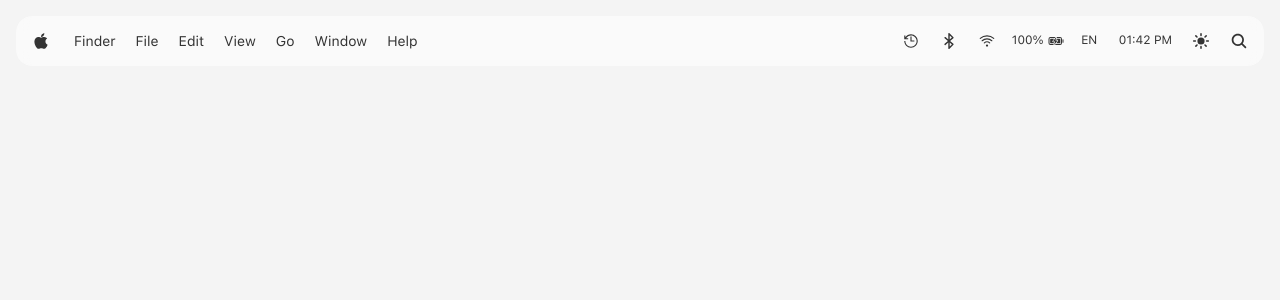
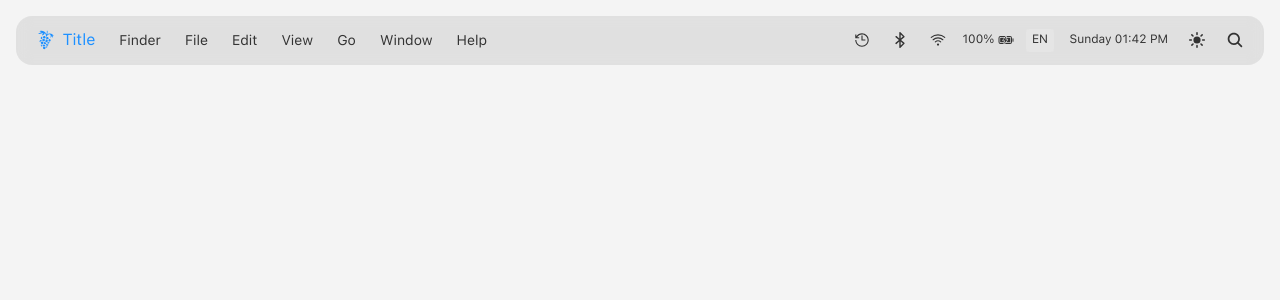
Before and after one commit to Morteza-Hoseinzadeh/color-detector, a Next.js app: page / in a window 1280 px wide. Shown: the top 300 px of the page. Built offline with nearby package versions, Linux system fonts and the light colour scheme.

Commit message:
Fix issues

```diff
--- a/src/components/UI/Header.tsx
+++ b/src/components/UI/Header.tsx
@@ -2,10 +2,12 @@
 
 import React from 'react';
 import { Box, Typography, IconButton } from '@mui/material';
-import { FaApple } from 'react-icons/fa';
+import { useThemeMode } from '@/utils/hooks/useThemeMode';
+
+// Icons
 import { IoBluetooth, IoWifiOutline, IoBatteryCharging, IoMoon, IoSearch, IoSunny } from 'react-icons/io5';
-import { useThemeMode } from '@/utils/hooks/useThemeMode';
 import { LiaHistorySolid } from 'react-icons/lia';
+import { GiGrapes } from 'react-icons/gi';
 
 export default function Header() {
   const { toggleTheme, isDarkMode } = useThemeMode();
@@ -13,12 +15,15 @@ export default function Header() {
   const menuItems = ['Finder', 'File', 'Edit', 'View', 'Go', 'Window', 'Help'];
 
   return (
-    <Box sx={{ ...styles.header, background: isDarkMode ? 'rgba(0, 0, 0, 0.1)' : 'rgba(255, 255, 255, 0.5)' }}>
+    <Box sx={{ ...styles.header, background: isDarkMode ? 'rgba(0, 0, 0, 0.4)' : 'rgba(0, 0, 0, 0.08)' }}>
       {/* Menu Items Section */}
       <Box sx={styles.menuContainer}>
-        <IconButton size="small" sx={styles.iconButton}>
-          <FaApple size={18} />
-        </IconButton>
+        <Box display={'flex'} alignItems={'center'} gap={0.3} color={'primary.main'}>
+          <IconButton size="small" sx={styles.iconButton}>
+            <GiGrapes size={20} />
+          </IconButton>
+          <Typography>Title</Typography>
+        </Box>
         {menuItems.map((item) => (
           <Typography key={item} sx={styles.menuItem} variant="body2">
             {item}
@@ -52,10 +57,7 @@ export default function Header() {
         </Typography>
 
         <Typography variant="caption" sx={styles.time}>
-          {new Date().toLocaleTimeString([], {
-            hour: '2-digit',
-            minute: '2-digit',
-          })}
+          {new Date().toLocaleTimeString([], { hour: '2-digit', minute: '2-digit', weekday: 'long' })}
         </Typography>
 
         <IconButton size="small" sx={styles.iconButton} onClick={toggleTheme} aria-label="Toggle theme">
@@ -76,7 +78,7 @@ const styles = {
     display: 'flex',
     alignItems: 'center',
     justifyContent: 'space-between',
-    padding: '0.75rem',
+    padding: '0.65rem 1rem',
     borderRadius: '16px',
     mt: 2,
     backdropFilter: 'blur(7.5px)',
@@ -86,7 +88,7 @@ const styles = {
   menuContainer: {
     display: 'flex',
     alignItems: 'center',
-    gap: '1.25rem',
+    gap: '1.5rem',
   },
   iconButton: {
     padding: '0.25rem',
@@ -99,8 +101,9 @@ const styles = {
     fontWeight: 500,
     cursor: 'pointer',
     fontSize: '0.875rem',
+    transition: 'all ease-in-out 0.1s',
     '&:hover': {
-      color: 'primary.main',
+      color: 'text.disabled',
     },
   },
   systemInfo: {
```
